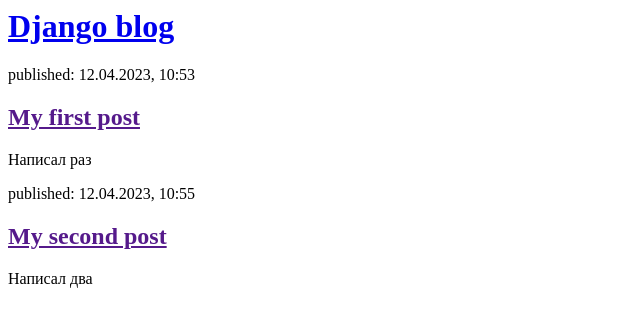
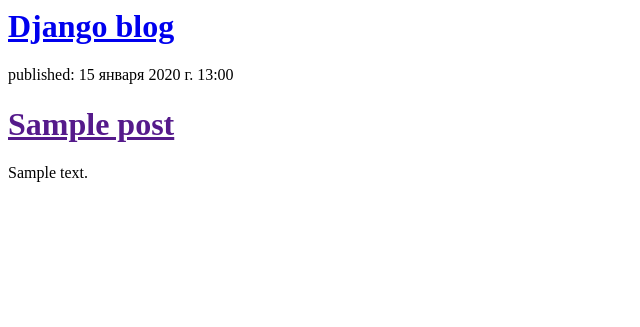
Before and after one commit to dedvadja/my-first-blog, a Django app: page / in a window 1280 px wide. Shown: the top 327 px of the page, without its empty margins (0-640 px from the left). Run offline with Django 4.2, Linux system fonts and the light colour scheme; tables that the repository leaves empty hold one stand-in row (values such as "Sample post").

Commit message:
Modified templates to display posts from database

```diff
--- a/DjangoFolder/mysite/polls/templates/blog/post_list.html
+++ b/DjangoFolder/mysite/polls/templates/blog/post_list.html
@@ -2,21 +2,19 @@
     <head>
         <title>Django blog</title>
     </head>
+
     <body>
         <div>
             <h1><a href="/">Django blog</a></h1>
         </div>
 
-        <div>
-            <p>published: 12.04.2023, 10:53</p>
-            <h2><a href="">My first post</a></h2>
-            <p>Написал раз</p>
-        </div>
+            {% for post in posts %}
+                <div>
+                    <p>published: {{ post.published_date }}</p>
+                    <h1><a href="">{{ post.title }}</a></h1>
+                    <p>{{ post.text|linebreaksbr }}</p>
+                </div>
+            {% endfor %}
 
-        <div>
-            <p>published: 12.04.2023, 10:55</p>
-            <h2><a href="">My second post</a></h2>
-            <p>Написал два</p>
-        </div>
     </body>
 </html>
--- a/DjangoFolder/mysite/polls/views.py
+++ b/DjangoFolder/mysite/polls/views.py
@@ -1,8 +1,11 @@
 #from django.http import HttpResponse
 from django.shortcuts import render
+from django.utils import timezone
+from .models import Post
 
 # def index(request):
 #    return HttpResponse("Hello, world. You're at the polls index.")
 
 def post_list(request):
-    return render(request, 'blog/post_list.html', {})
+    posts = Post.objects.filter(published_date__lte=timezone.now()).order_by('published_date')
+    return render(request, 'blog/post_list.html', {'posts': posts})
```
